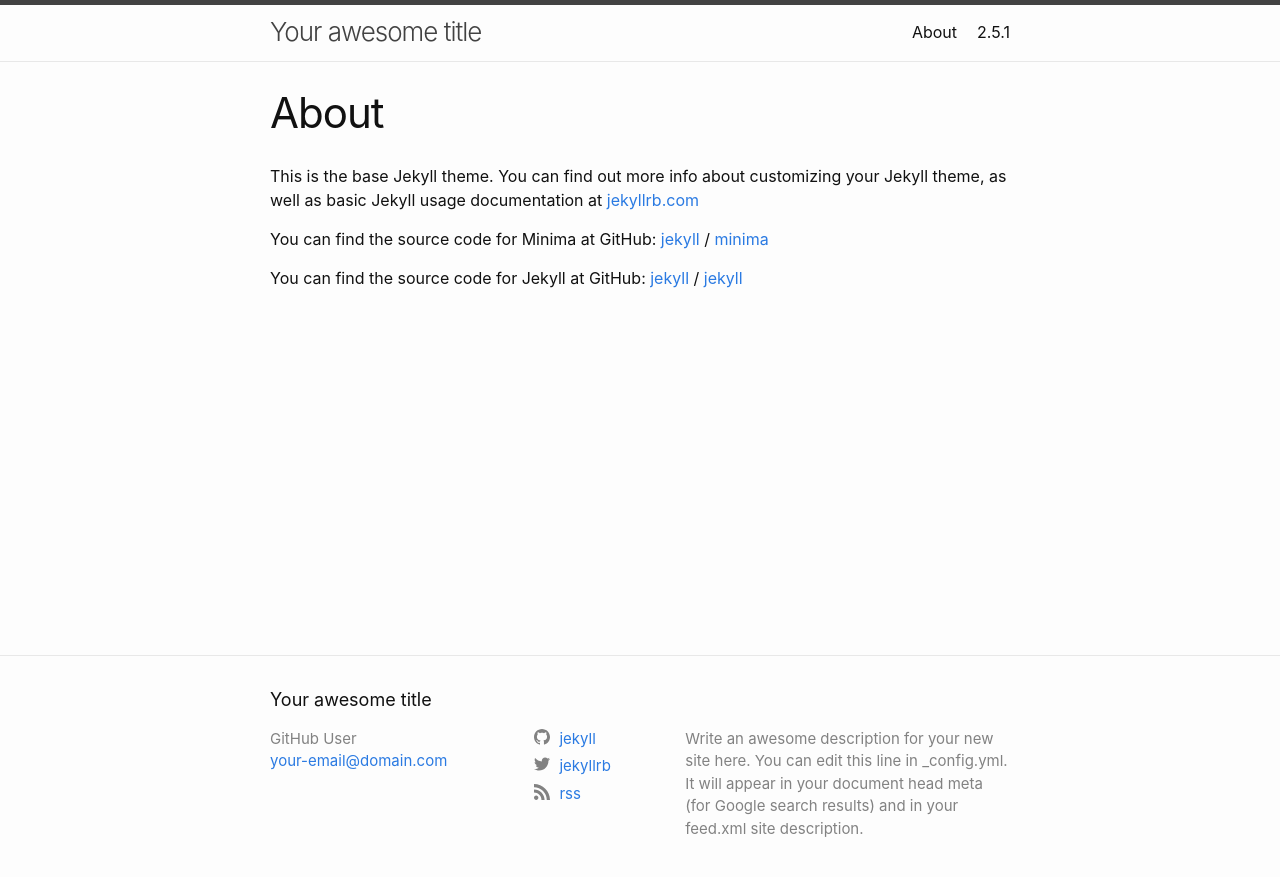
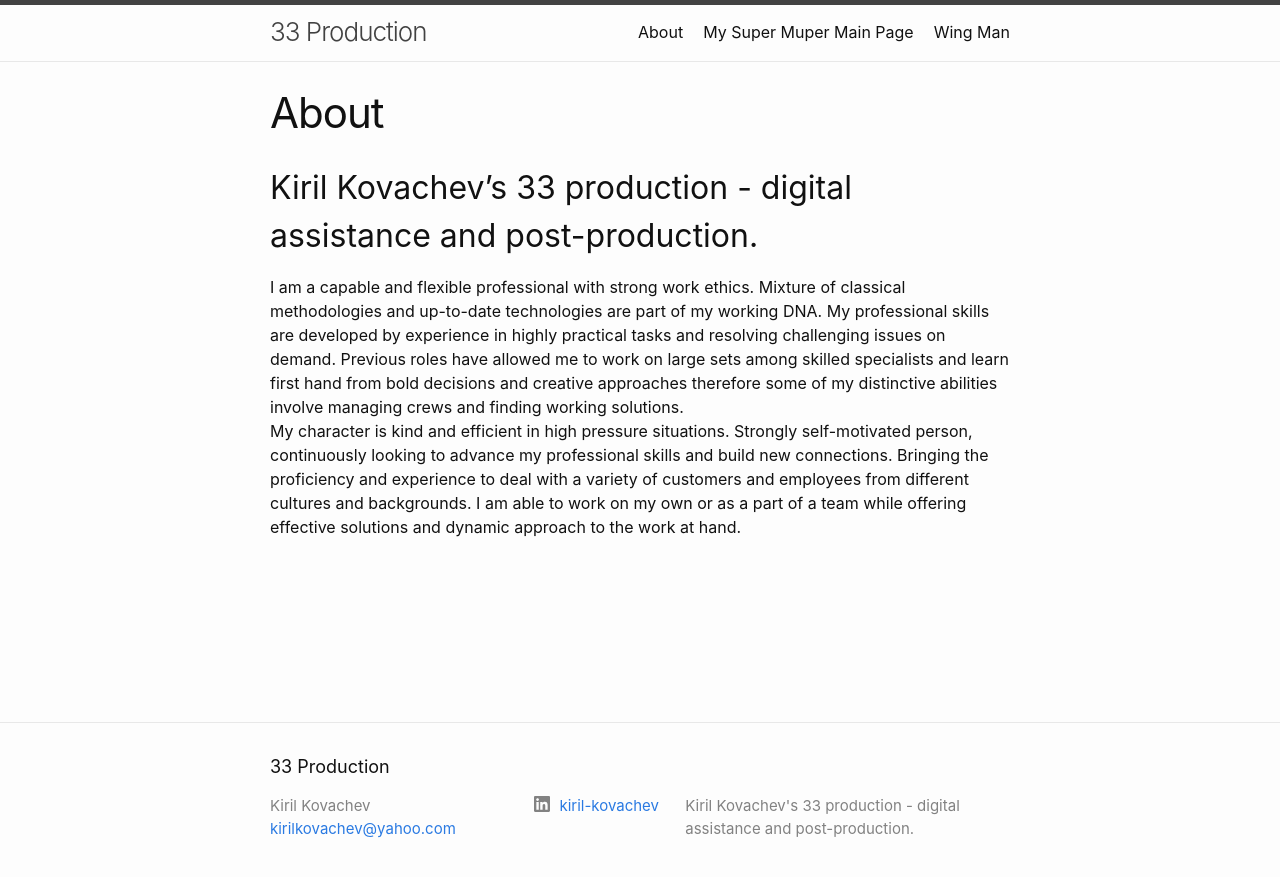
Before and after one commit to 33production/33production.github.io, a Jekyll site: the page built from about.md, in a window 1280 px wide. Shown: the top 877 px of the page. Built offline with Jekyll 4.4.1, drawn with Linux system fonts in a browser that asks for light colours.

Commit message:
add about

```diff
--- a/_config.yml
+++ b/_config.yml
@@ -1,20 +1,18 @@
-title: Your awesome title
-author: GitHub User
-email: your-email@domain.com
+title: 33 Production
+author: Kiril Kovachev
+email: kirilkovachev@yahoo.com
 description: > # this means to ignore newlines until "twitter_username:"
-  Write an awesome description for your new site here. You can edit this
-  line in _config.yml. It will appear in your document head meta (for
-  Google search results) and in your feed.xml site description.
+  Kiril Kovachev's 33 production - digital assistance and post-production.
 
 # social links
-twitter_username: jekyllrb
-github_username:  jekyll
-rss: rss
+# twitter_username: jekyllrb
+# github_username:  jekyll
+# rss: rss
 # dribbble_username: jekyll
 # facebook_username: jekyll
 # flickr_username: jekyll
+linkedin_username: kiril-kovachev
 # instagram_username: jekyll
-# linkedin_username: jekyll
 # pinterest_username: jekyll
 # youtube_username: jekyll
 # googleplus_username: +jekyll
@@ -45,3 +43,4 @@ theme: minima
 plugins:
  - jekyll-feed
  - jekyll-seo-tag
+ - jekyll-sitemap
--- a/about.md
+++ b/about.md
@@ -4,15 +4,7 @@ title: About
 permalink: /about/
 ---
 
-This is the base Jekyll theme. You can find out more info about customizing your Jekyll theme, as well as basic Jekyll usage documentation at [jekyllrb.com](https://jekyllrb.com/)
+## Kiril Kovachev's 33 production - digital assistance and post-production.
 
-You can find the source code for Minima at GitHub:
-[jekyll][jekyll-organization] /
-[minima](https://github.com/jekyll/minima)
-
-You can find the source code for Jekyll at GitHub:
-[jekyll][jekyll-organization] /
-[jekyll](https://github.com/jekyll/jekyll)
-
-
-[jekyll-organization]: https://github.com/jekyll
+I am a capable and flexible professional with strong work ethics. Mixture of classical methodologies and up-to-date technologies are part of my working DNA. My professional skills are developed by experience in highly practical tasks and resolving challenging issues on demand. Previous roles have allowed me to work on large sets among skilled specialists and learn first hand from bold decisions and creative approaches therefore some of my distinctive abilities involve managing crews and finding working solutions.\
+My character is kind and efficient in high pressure situations. Strongly self-motivated person, continuously looking to advance my professional skills and build new connections. Bringing the proficiency and experience to deal with a variety of customers and employees from different cultures and backgrounds. I am able to work on my own or as a part of a team while offering effective solutions and dynamic approach to the work at hand.
```
Also changed, not shown: History.markdown (deleted, +0 -170 lines), _posts/2021-03-14-33production_init_post.md (deleted, +0 -22 lines), index.md (+2 -0 lines), wing_man.md (added, +7 -0 lines), assets/citruses.jpg (added), screenshot.png (deleted).
